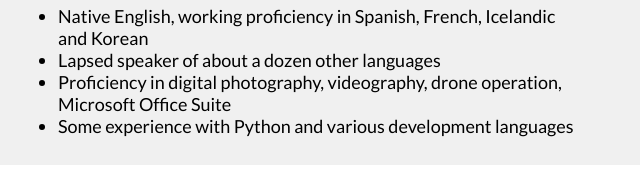
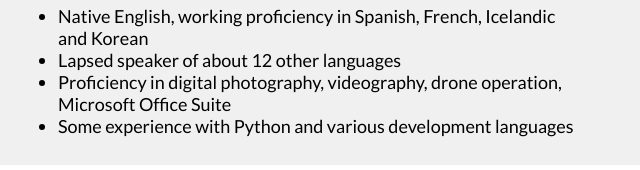
Before and after one commit to carlos-kelley/carlos-kelley.github.io, a plain HTML site: page index.html in a window 1280 px wide. Shown: the part 1376-1546 px from the top of the page, 340-980 px from the left. Drawn offline with Linux system fonts and the light colour scheme.

Commit message:
Update index.html

```diff
--- a/index.html
+++ b/index.html
@@ -84,7 +84,7 @@
 	  <div id="content-skills">
 	  <ul>
 	    <li>Native English, working proficiency in Spanish, French, Icelandic and Korean</li>
-        <li>Lapsed speaker of about a dozen other languages
+        <li>Lapsed speaker of about 12 other languages
         <li>Proficiency in digital photography, videography, drone operation, Microsoft Office Suite</li>
         <li>Some experience with Python and various development languages</li>
 	  </ul>
```
